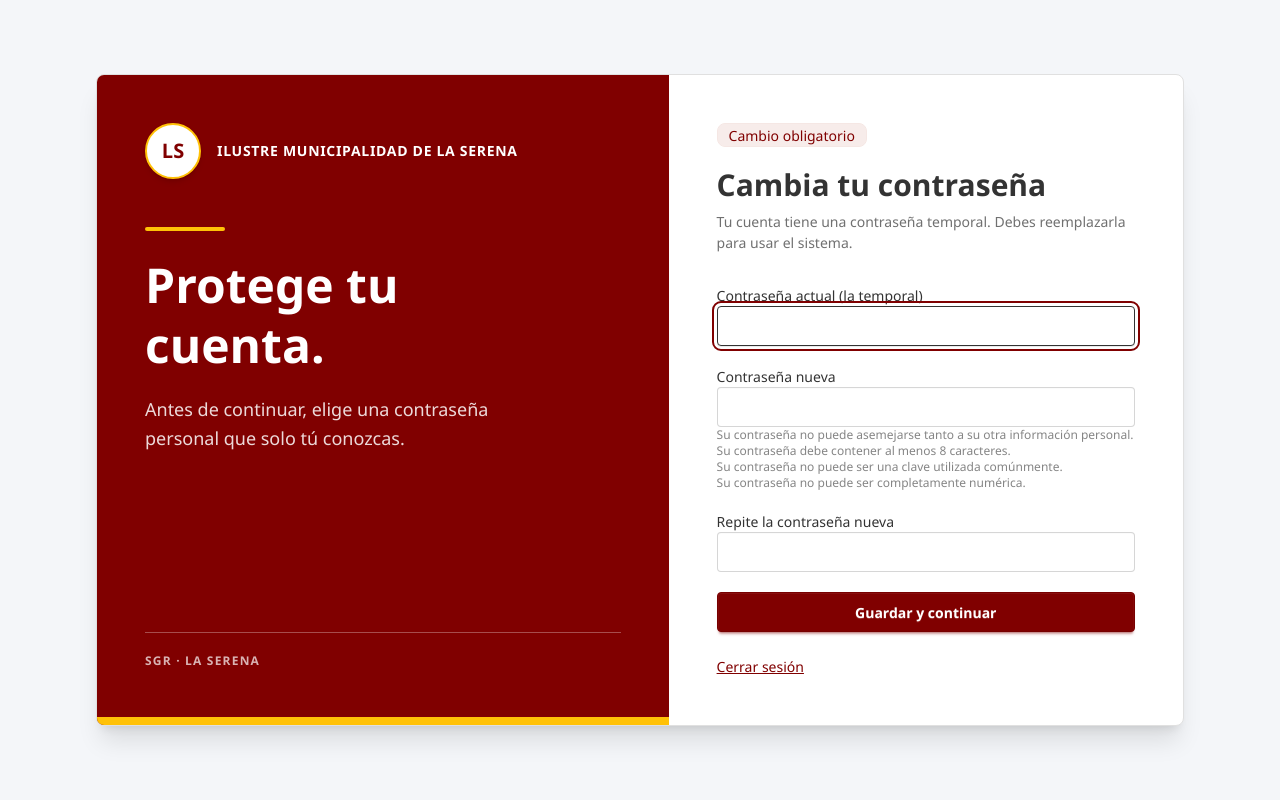
After one commit to tatan-0/proyecto1muni, a Django app: page /cuenta/cambiar-clave/ in a window 1280 px wide. The commit adds this page. Run offline with Django 5.2, Linux system fonts and the light colour scheme; the visitor is signed in with stand-in values (Sample User, id 1); style sheets or scripts are compiled from the project's sources.

Commit message:
Recuperacion de contrasena por correo y cambio obligatorio de clave temporal

```diff
--- a/config/urls.py
+++ b/config/urls.py
@@ -15,11 +15,47 @@ Including another URLconf
     2. Add a URL to urlpatterns:  path('blog/', include('blog.urls'))
 """
 from django.contrib import admin
+from django.contrib.auth import views as auth_views
 from django.urls import include, path
+
+from gestion.views.cuentas import CambiarClaveView, RecuperarConfirmarView
 
 urlpatterns = [
     path('admin/', admin.site.urls),
     path('maestros/', include('gestion.maestros_urls')),
+    path(
+        "recuperar/<uidb64>/<token>/",
+        RecuperarConfirmarView.as_view(),
+        name="password_reset_confirm",
+    ),
+    path(
+        "recuperar/",
+        auth_views.PasswordResetView.as_view(
+            template_name="registration/recuperar_form.html",
+            email_template_name="registration/recuperar_correo.html",
+            subject_template_name="registration/recuperar_asunto.txt",
+        ),
+        name="password_reset",
+    ),
+    path(
+        "cuenta/cambiar-clave/",
+        CambiarClaveView.as_view(),
+        name="cambiar_clave",
+    ),
+    path(
+        "recuperar/listo/",
+        auth_views.PasswordResetCompleteView.as_view(
+            template_name="registration/recuperar_listo.html",
+        ),
+        name="password_reset_complete",
+    ),
+    path(
+        "recuperar/enviado/",
+        auth_views.PasswordResetDoneView.as_view(
+            template_name="registration/recuperar_enviado.html",
+        ),
+        name="password_reset_done",
+    ),
     path('', include('gestion.urls')),
 ]
 from django.conf import settings
--- /dev/null
+++ b/gestion/middleware.py
@@ -0,0 +1,23 @@
+from django.shortcuts import redirect
+from django.urls import reverse
+
+
+class CambioClaveObligatorioMiddleware:
+    """Si la cuenta tiene una contraseña temporal, solo puede cambiarla o cerrar sesión."""
+
+    RUTAS_LIBRES = ("/cuenta/cambiar-clave/", "/logout/", "/static/", "/media/")
+
+    def __init__(self, get_response):
+        self.get_response = get_response
+
+    def __call__(self, request):
+        user = getattr(request, "user", None)
+        if (
+            user is not None
+            and user.is_authenticated
+            and not request.path.startswith(self.RUTAS_LIBRES)
+        ):
+            perfil = getattr(user, "perfil_sector", None)
+            if perfil is not None and perfil.debe_cambiar_clave:
+                return redirect(reverse("cambiar_clave"))
+        return self.get_response(request)
--- a/gestion/models.py
+++ b/gestion/models.py
@@ -233,6 +233,7 @@ class PerfilUsuario(models.Model):
         "Delegacion", null=True, blank=True, on_delete=models.SET_NULL,
         related_name="usuarios_asignados", verbose_name="sector",
     )
+    debe_cambiar_clave = models.BooleanField("debe cambiar la contraseña", default=False)
 
     def __str__(self):
         return f"{self.usuario} · {self.sector or 'sin sector'}"
--- /dev/null
+++ b/gestion/templates/registration/cambiar_clave.html
@@ -0,0 +1,35 @@
+{% extends "registration/cuenta_base.html" %}
+{% block title %}Cambiar contraseña{% endblock %}
+{% block lema %}Protege tu cuenta.{% endblock %}
+{% block sublema %}Antes de continuar, elige una contraseña personal que solo tú conozcas.{% endblock %}
+{% block contenido %}
+<span class="badge badge-primary badge-soft mb-2 w-fit">Cambio obligatorio</span>
+<h2 class="card-title mt-1 text-3xl">Cambia tu contraseña</h2>
+<p class="text-base-content/70">Tu cuenta tiene una contraseña temporal. Debes reemplazarla para usar el sistema.</p>
+
+<form method="post" class="mt-6 space-y-5">
+    {% csrf_token %}
+    <div class="form-control gap-2">
+        <label for="id_old_password" class="label-text font-medium">Contraseña actual (la temporal)</label>
+        <input id="id_old_password" name="old_password" type="password" autocomplete="current-password" required autofocus class="input w-full">
+        {% if form.old_password.errors %}<div class="text-sm text-error">{{ form.old_password.errors }}</div>{% endif %}
+    </div>
+    <div class="form-control gap-2">
+        <label for="id_new_password1" class="label-text font-medium">Contraseña nueva</label>
+        <input id="id_new_password1" name="new_password1" type="password" autocomplete="new-password" required class="input w-full">
+        {% if form.new_password1.errors %}<div class="text-sm text-error">{{ form.new_password1.errors }}</div>{% endif %}
+        <div class="text-xs text-base-content/60">{{ form.new_password1.help_text }}</div>
+    </div>
+    <div class="form-control gap-2">
+        <label for="id_new_password2" class="label-text font-medium">Repite la contraseña nueva</label>
+        <input id="id_new_password2" name="new_password2" type="password" autocomplete="new-password" required class="input w-full">
+        {% if form.new_password2.errors %}<div class="text-sm text-error">{{ form.new_password2.errors }}</div>{% endif %}
+    </div>
+    <button type="submit" class="btn btn-primary btn-block">Guardar y continuar</button>
+</form>
+
+<form method="post" action="{% url 'gestion:logout' %}" class="mt-4">
+    {% csrf_token %}
+    <button type="submit" class="link link-primary text-sm">Cerrar sesión</button>
+</form>
+{% endblock %}
--- /dev/null
+++ b/gestion/templates/registration/cuenta_base.html
@@ -0,0 +1,35 @@
+{% load static %}
+<!doctype html>
+<html lang="es">
+<head>
+    <meta charset="utf-8">
+    <meta name="viewport" content="width=device-width, initial-scale=1">
+    <title>{% block title %}Cuenta{% endblock %} · SGR La Serena</title>
+    <link rel="stylesheet" href="{% static 'gestion/css/styles.css' %}">
+</head>
+<body class="min-h-screen bg-base-200 text-base-content">
+    <main class="mx-auto flex min-h-screen w-full max-w-6xl items-center justify-center px-4 py-8 sm:px-8 sm:py-12">
+        <section class="grid w-full overflow-hidden rounded-box border border-base-300 bg-base-100 shadow-xl md:grid-cols-[1fr_0.9fr]">
+            <div class="relative hidden flex-col justify-between border-b-8 border-warning bg-primary p-10 text-primary-content md:flex lg:p-12">
+                <div>
+                    <div class="flex items-center gap-4">
+                        <span aria-hidden="true" class="grid size-14 place-items-center rounded-full border-2 border-warning bg-white text-xl font-black text-primary shadow-md">LS</span>
+                        <p class="max-w-xs text-sm font-bold uppercase leading-relaxed tracking-wider">Ilustre Municipalidad de La Serena</p>
+                    </div>
+                    <div class="mt-12 h-1 w-20 rounded-full bg-warning"></div>
+                    <h1 class="mt-6 max-w-sm text-4xl font-bold leading-tight lg:text-5xl">{% block lema %}Recupera el acceso a tu cuenta.{% endblock %}</h1>
+                    <p class="mt-5 max-w-sm text-lg leading-relaxed text-primary-content/85">{% block sublema %}Te enviaremos un enlace seguro al correo de tu cuenta municipal.{% endblock %}</p>
+                </div>
+                <div class="border-t border-primary-content/30 pt-5">
+                    <p class="text-xs font-bold uppercase tracking-widest text-primary-content/70">SGR · La Serena</p>
+                </div>
+            </div>
+            <div class="card">
+                <div class="card-body justify-center p-6 sm:p-10 lg:p-12">
+                    {% block contenido %}{% endblock %}
+                </div>
+            </div>
+        </section>
+    </main>
+</body>
+</html>
--- a/gestion/templates/registration/login.html
+++ b/gestion/templates/registration/login.html
@@ -52,6 +52,7 @@
                         </div>
                         <button type="submit" class="btn btn-primary btn-block">Entrar al sistema</button>
                     </form>
+                    <a href="{% url 'password_reset' %}" class="link link-primary mt-4 text-sm">¿Olvidaste tu contraseña?</a>
                     <p class="mt-5 text-xs text-base-content/60">El acceso se administra por perfiles asignados por la institución.</p>
                 </div>
             </div>
--- /dev/null
+++ b/gestion/templates/registration/recuperar_asunto.txt
@@ -0,0 +1 @@
+Restablecer tu contraseña · SGR La Serena
--- /dev/null
+++ b/gestion/views/cuentas.py
@@ -0,0 +1,25 @@
+from django.contrib.auth.views import PasswordChangeView, PasswordResetConfirmView
+from django.urls import reverse_lazy
+
+from gestion.models import PerfilUsuario
+
+
+class CambiarClaveView(PasswordChangeView):
+    template_name = "registration/cambiar_clave.html"
+    success_url = reverse_lazy("gestion:dashboard")
+
+    def form_valid(self, form):
+        response = super().form_valid(form)
+        PerfilUsuario.objects.filter(usuario=self.request.user).update(debe_cambiar_clave=False)
+        return response
+
+
+class RecuperarConfirmarView(PasswordResetConfirmView):
+    """Al elegir una clave nueva desde el correo, también se limpia la marca de clave temporal."""
+
+    template_name = "registration/recuperar_confirmar.html"
+
+    def form_valid(self, form):
+        response = super().form_valid(form)
+        PerfilUsuario.objects.filter(usuario=form.user).update(debe_cambiar_clave=False)
+        return response
```
Also changed, not shown: config/settings.py (+15 -0 lines), gestion/management/commands/clave_temporal.py (added, +27 -0 lines), gestion/templates/registration/recuperar_confirmar.html (added, +29 -0 lines), gestion/templates/registration/recuperar_correo.html (added, +8 -0 lines), gestion/templates/registration/recuperar_enviado.html (added, +11 -0 lines), gestion/templates/registration/recuperar_form.html (added, +19 -0 lines), gestion/templates/registration/recuperar_listo.html (added, +8 -0 lines), gestion/tests/test_cuentas.py (added, +42 -0 lines), gestion/migrations/0006_perfilusuario_debe_cambiar_clave.py (added).
